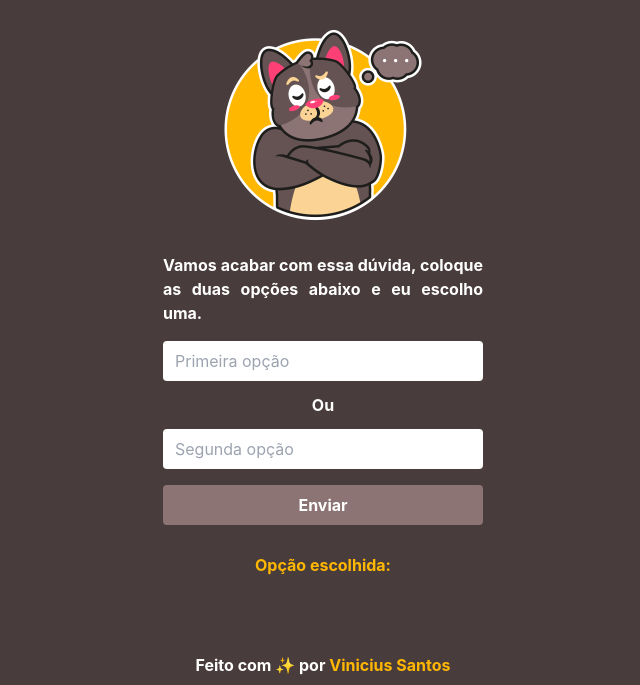
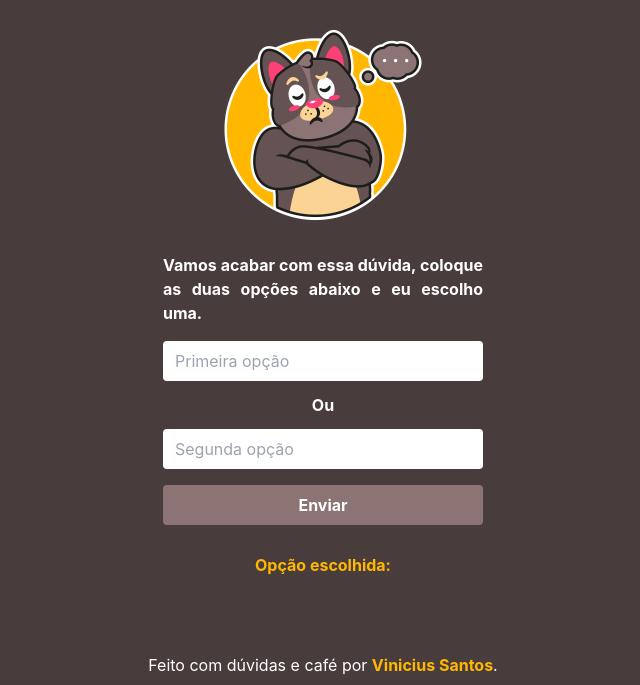
Before and after one commit to santos-vinicius/indeciso, a plain HTML site: page index.html in a window 1280 px wide. Shown: the part 115-800 px from the top of the page, without its empty margins (317-957 px from the left). Drawn offline with nearby package versions, Linux system fonts and the light colour scheme.

Commit message:
fix: footer link

```diff
--- a/index.html
+++ b/index.html
@@ -64,9 +64,9 @@
 
   </main>
 
-  <footer class="fixed bottom-0 py-2 mt-6 text-white font-bold">
-    Feito com &#10024; por
-  <a href="/" class="text-yellow">Vinicius Santos</a></footer>
+  <footer class="fixed bottom-0 py-2 mt-6 text-white font-md">
+    Feito com dúvidas e café por
+  <a href="https://github.com/santos-vinicius/indeciso" class="text-yellow font-bold">Vinicius Santos</a>.</footer>
   <script src="/assets/js/main.js"></script>
 </body>
 </html>
```
